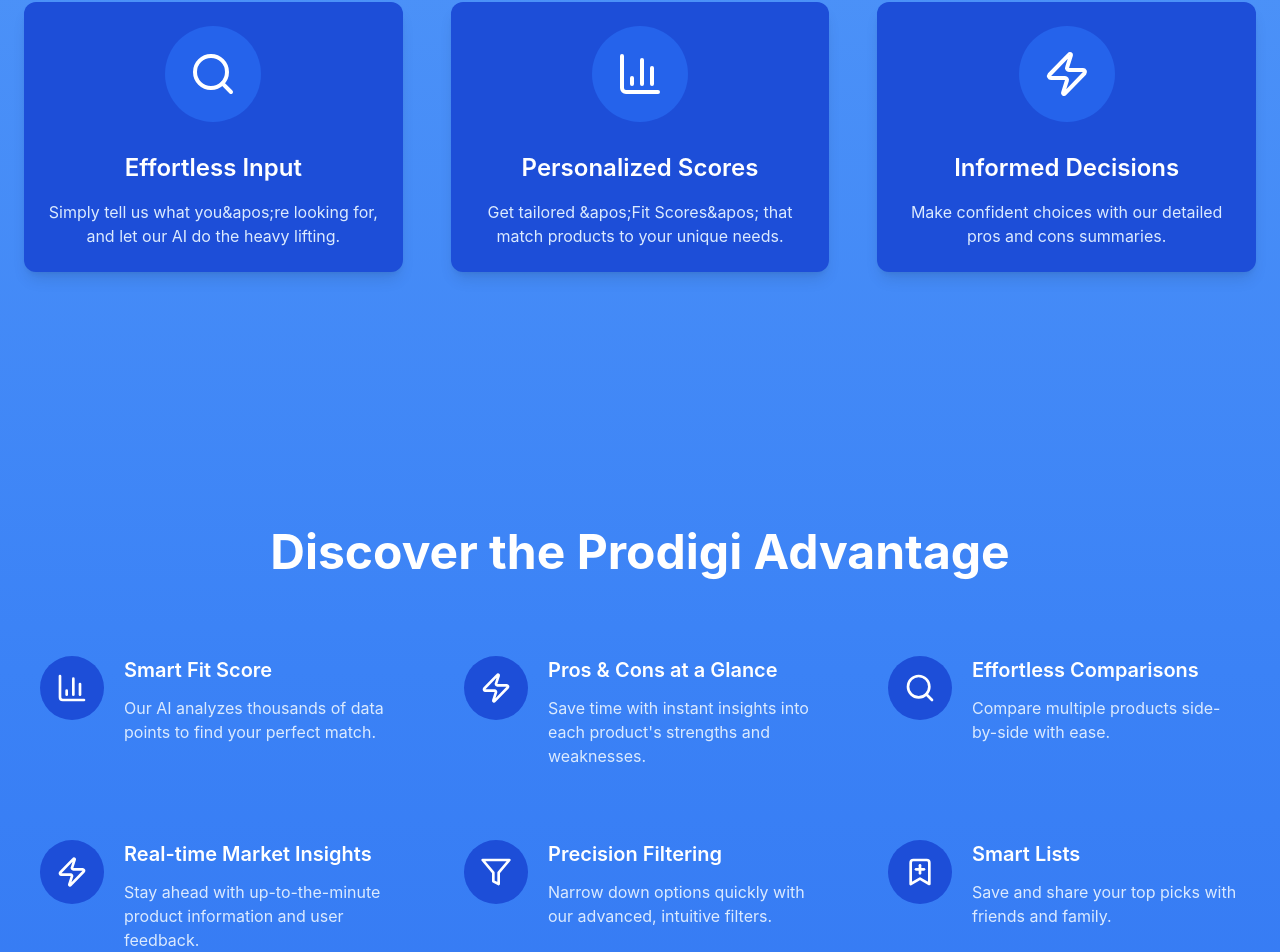
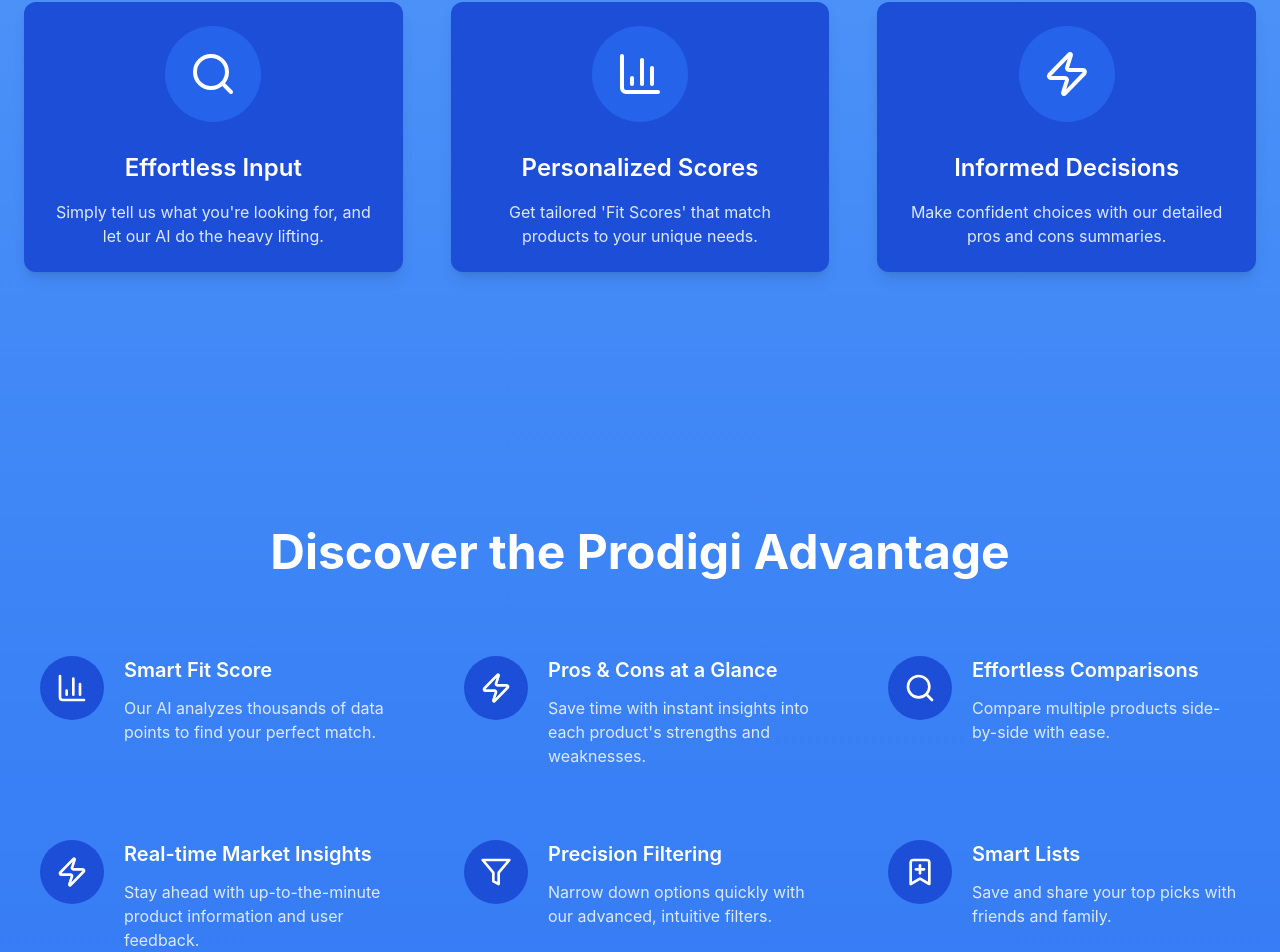
Before and after one commit to SankrityaT/ProdAI, a Next.js app: page / in a window 1280 px wide. Shown: the part 898-1850 px from the top of the page. Built offline with nearby package versions, Linux system fonts and the light colour scheme.

Commit message:
eslint_3

```diff
--- a/src/app/Landing/landing-page.tsx
+++ b/src/app/Landing/landing-page.tsx
@@ -73,8 +73,9 @@
             <h2 className="text-5xl font-bold text-center mb-16 text-white">How Prodigi Transforms Your Shopping</h2>
             <div className="grid grid-cols-1 md:grid-cols-3 gap-12">
               {[
-                { icon: Search, title: "Effortless Input", description: "Simply tell us what you&apos;re looking for, and let our AI do the heavy lifting." },
-                { icon: BarChart3, title: "Personalized Scores", description: "Get tailored &apos;Fit Scores&apos; that match products to your unique needs." },
+                // eslint-disable-next-line react/no-unescaped-entities
+                { icon: Search, title: "Effortless Input", description: "Simply tell us what you're looking for, and let our AI do the heavy lifting." },
+                { icon: BarChart3, title: "Personalized Scores", description: "Get tailored 'Fit Scores' that match products to your unique needs." },
                 { icon: Zap, title: "Informed Decisions", description: "Make confident choices with our detailed pros and cons summaries." }
               ].map((step, index) => (
                 <motion.div
--- a/src/app/input-form/page.tsx
+++ b/src/app/input-form/page.tsx
@@ -42,6 +42,7 @@
   const [currentPage, setCurrentPage] = useState(1);
   const [totalPages, setTotalPages] = useState(1);
 
+  // eslint-disable-next-line @typescript-eslint/no-explicit-any
   const validateForm = () => {
     const newErrors: { [key: string]: string } = {}
     if (!productType.trim()) {
@@ -54,6 +55,7 @@
     return Object.keys(newErrors).length === 0
   }
 
+// eslint-disable-next-line @typescript-eslint/no-explicit-any
   const handleSubmit = async (e: FormEvent, page: number = 1) => {
     e.preventDefault();
     if (!validateForm()) return;
--- a/src/components/ui/input.tsx
+++ b/src/components/ui/input.tsx
@@ -1,6 +1,7 @@
 import * as React from "react";
 import { cn } from "@/lib/utils";
 
+// eslint-disable-next-line @typescript-eslint/no-empty-object-type
 export interface InputProps extends React.InputHTMLAttributes<HTMLInputElement> {}
 
 const Input = React.forwardRef<HTMLInputElement, InputProps>(
```
